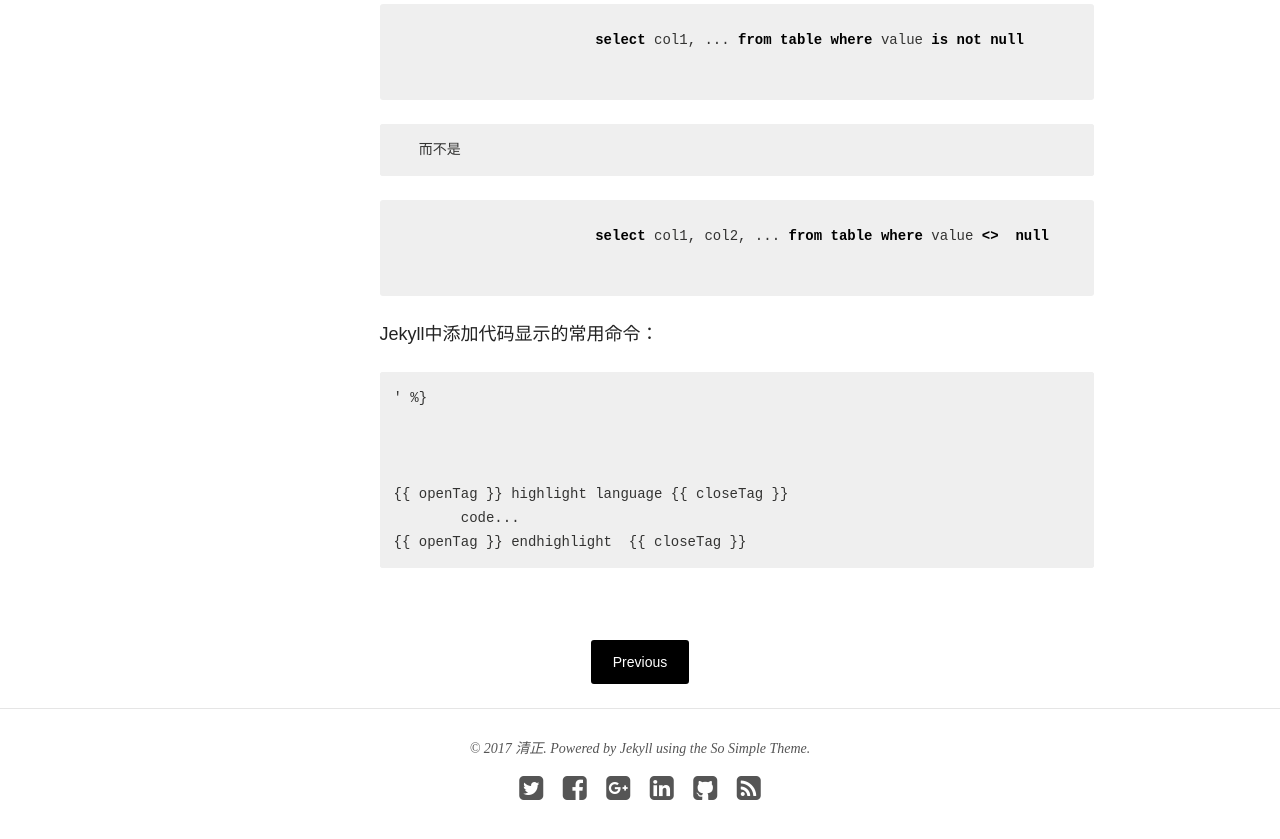
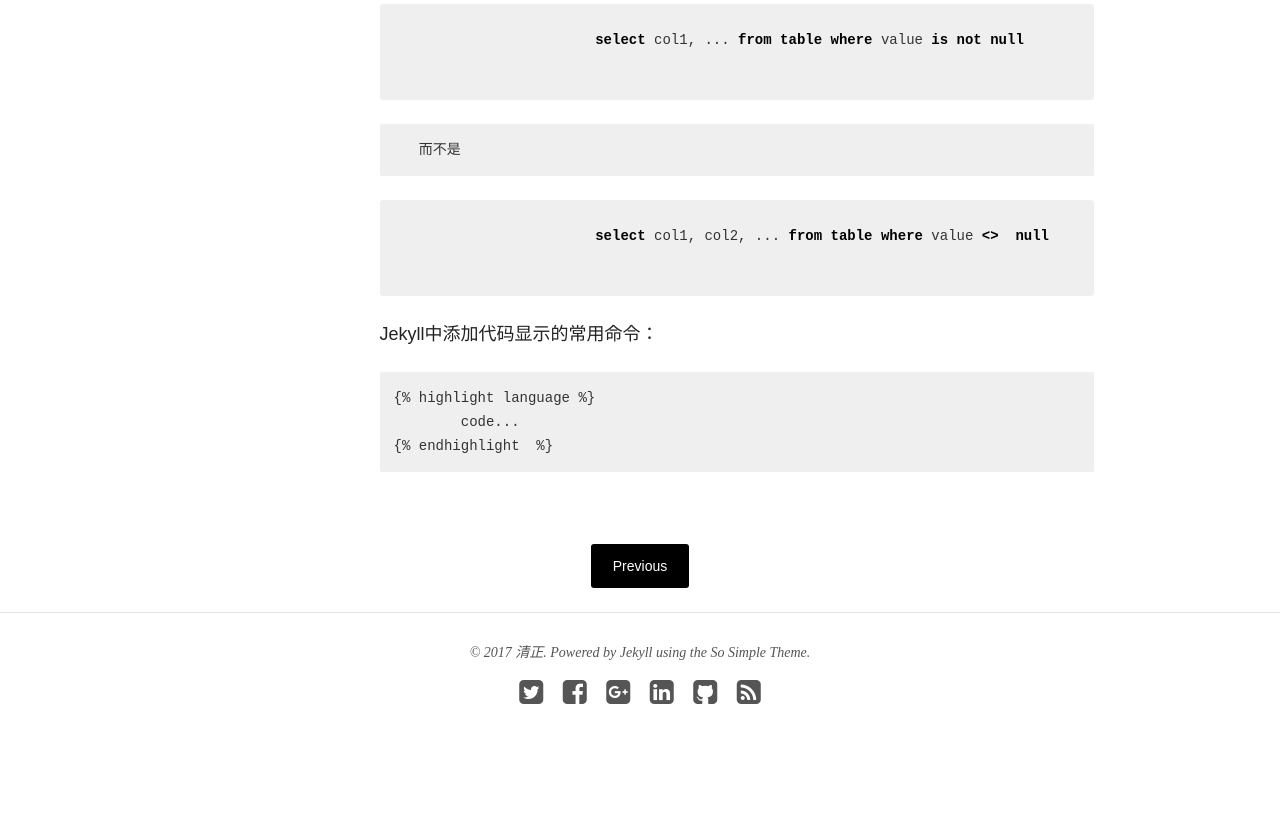
Before and after one commit to zqz981/zqz981.github.io, a Jekyll site: the page built from _posts/blog/2017-01-03-notes.md, in a window 1280 px wide and 900 px high, scrolled down 1012 px. Shown: the top 839 px of the window. Built offline with Jekyll 4.4.1, drawn with Linux system fonts in a browser that asks for light colours; nearby versions of some CDN libraries; after the commit the page ends 1816 px from its top, so only the background shows below that.

Commit message:
change hight syntax and more

```diff
--- a/_posts/blog/2017-01-03-notes.md
+++ b/_posts/blog/2017-01-03-notes.md
@@ -25,12 +25,7 @@ sql语句问题:
 
 Jekyll中添加代码显示的常用命令：
 	{%assign openTag = '{%' %}
-	{%assign closeTag = '%}' %}
 
-	{% raw %}
-
-	{{ openTag }} highlight language {{ closeTag }}
+	{{ openTag }} highlight language %}
 		code...
-	{{ openTag }} endhighlight  {{ closeTag }}
-
-	{% endraw %}
+	{{ openTag }} endhighlight  %}
```
